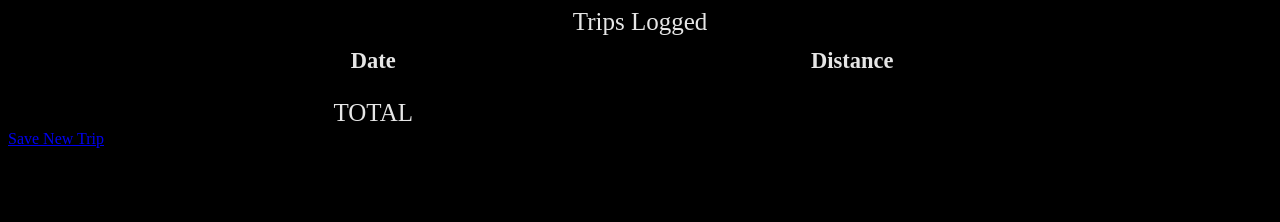
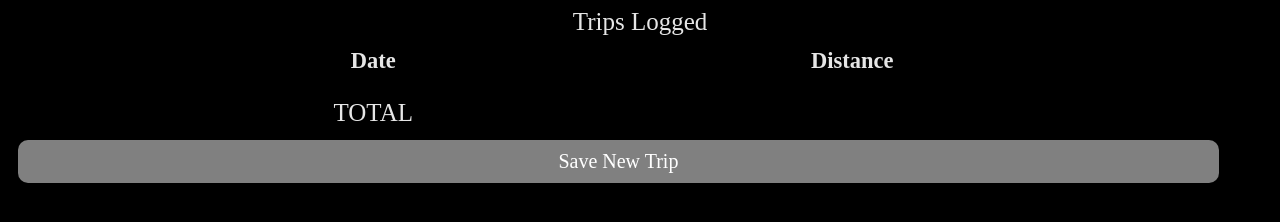
Before and after one commit to imagineLife/myMiles, a website: page public/index.html in a window 1280 px wide. Drawn offline with nearby package versions, Linux system fonts and the light colour scheme; no server answers.

Commit message:
includes link style

```diff
--- a/public/main.css
+++ b/public/main.css
@@ -48,3 +48,23 @@ form button {
 	border-style: none;
 	margin-top:50px;
 }
+
+a {
+	background: rgba(255, 255, 255, 0.5);
+	border-radius:10px;
+	border-style: none;
+	margin-top:50px;
+	padding:10px;
+	margin:10px;
+	display: block;
+	width: 95%;
+	color: white;
+	font-size: 20px;
+	text-align: center;
+	text-decoration: none;
+}
+
+a:hover, a:focus {
+	background: rgba(255, 255, 255, 0.3);
+	outline:5px solid white;
+}
```
